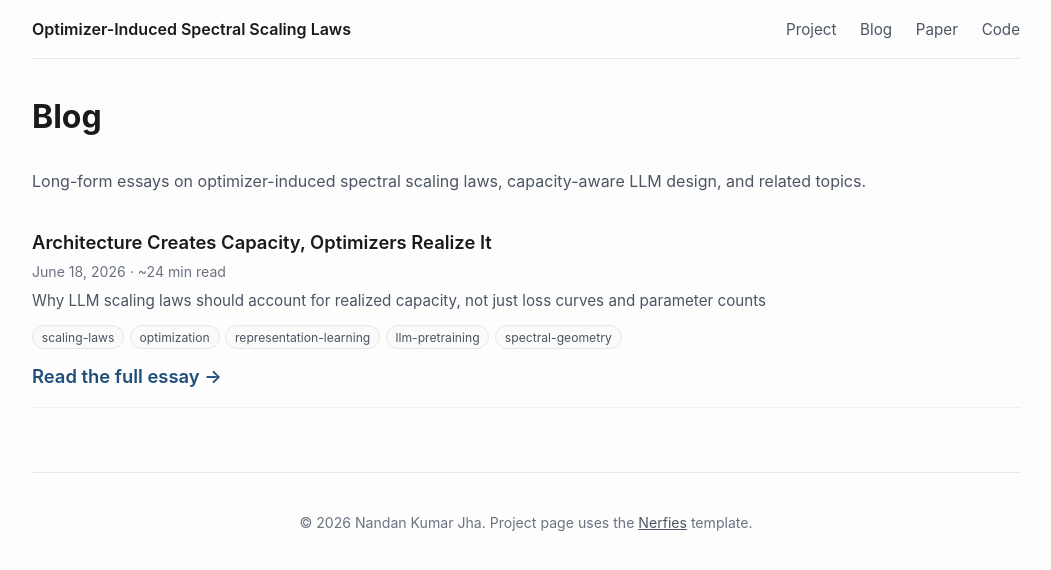
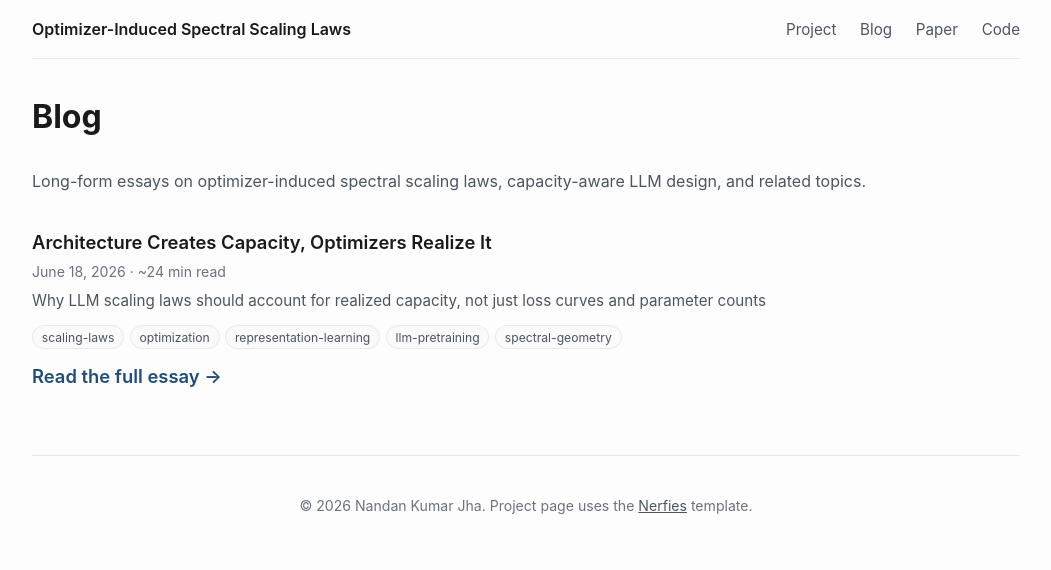
Before and after one commit to optimizer-scaling-laws/optimizer-scaling-laws.github.io, a Jekyll site: the page built from blog/index.html, in a window 1280 px wide. Shown: the top 570 px of the page, without its empty margins (114-1165 px from the left). Built offline with Jekyll 4.4.1, drawn with Linux system fonts in a browser that asks for light colours; the list of posts is cut into pages by our own code.

Commit message:
Change the sytling of blog link

```diff
--- a/_layouts/default.html
+++ b/_layouts/default.html
@@ -29,7 +29,7 @@
       <a href="{{ '/' | relative_url }}" class="site-title">Optimizer-Induced Spectral Scaling Laws</a>
       <span class="nav-links">
         <a href="{{ '/' | relative_url }}">Project</a>
-        <a href="{{ '/blog/' | relative_url }}">Blog</a>
+        <a href="{{ '/blog/' | relative_url }}" target="_blank" rel="noopener noreferrer">Blog</a>
         <a href="https://arxiv.org/abs/2605.21803">Paper</a>
         <a href="https://github.com/optimizer-scaling-laws/spectral-scaling-laws">Code</a>
       </span>
--- a/assets/css/blog.css
+++ b/assets/css/blog.css
@@ -562,3 +562,25 @@
     white-space: normal;
   }
 }
+
+/* ---------- Blog index card cleanup ---------- */
+/* Keep separators between multiple blog cards, but avoid an orphan line after the final/only post. */
+.posts-list li:last-child {
+  border-bottom: none;
+  padding-bottom: 0;
+  margin-bottom: 0;
+}
+
+/* Make the explicit blog-card CTA look intentionally clickable. */
+.read-more {
+  display: inline-block;
+  margin-top: 0.65rem;
+  font-weight: 700;
+  color: #1f4e79;
+  text-decoration: none;
+}
+
+.read-more:hover {
+  color: #c0392b;
+  text-decoration: underline;
+}
```
